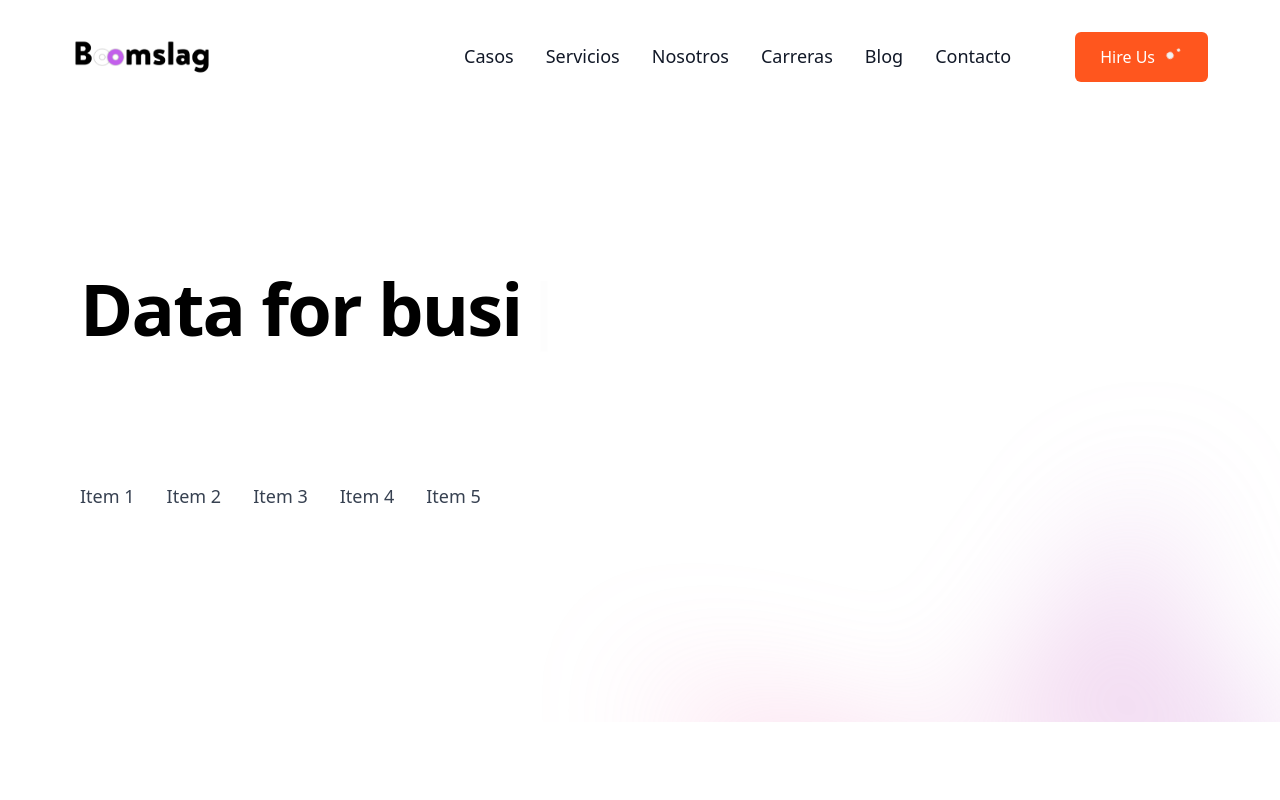
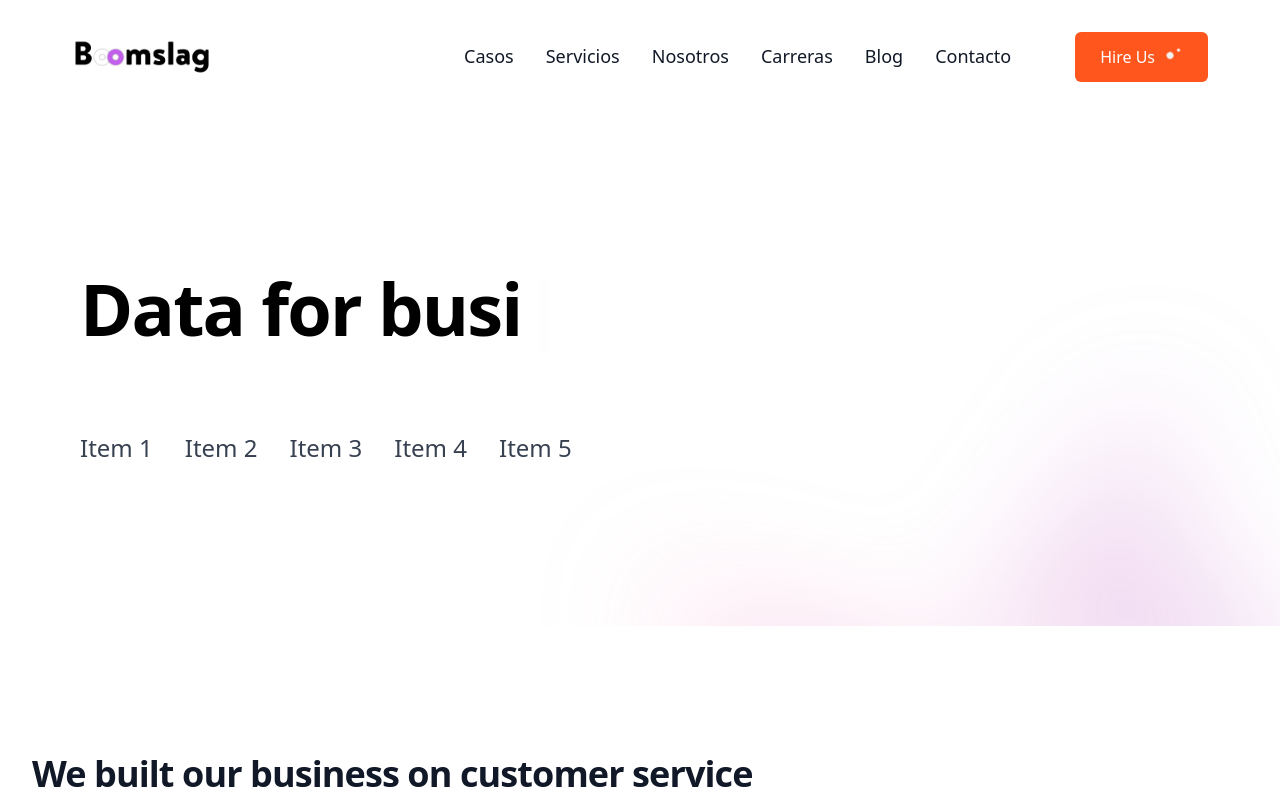
Before and after one commit to RdzYogi/marketing, a React (Create React App) app: page / in a window 1280 px wide. Shown: the top 800 px of the page. Built offline with nearby package versions, Linux system fonts and the light colour scheme.

Commit message:
adjusted links in home header

```diff
--- a/src/components/home/Header.js
+++ b/src/components/home/Header.js
@@ -25,29 +25,29 @@ function Header() {
                       onType={handleType}
                     />
                 </h1>
-                <ul className="flex gap-8 py-12">
+                <ul className="flex gap-8">
                   <li className="inline-flex border-b-2 border-transparent hover:border-orange-button transition duration-300 ease-in-out">
-                    <Link to="/" className="mt-6 text-lg font-medium leading-8 text-gray-700 sm:text-center">
+                    <Link to="/" className="mt-6 text-2xl font-medium leading-8 text-gray-700 sm:text-center">
                       Item 1
                     </Link>
                   </li>
                   <li className="inline-flex border-b-2 border-transparent hover:border-orange-button transition duration-300 ease-in-out">
-                    <Link to="/" className="mt-6 text-lg font-medium leading-8 text-gray-700 sm:text-center">
+                    <Link to="/" className="mt-6 text-2xl font-medium leading-8 text-gray-700 sm:text-center">
                       Item 2
                     </Link>
                   </li>
                   <li className="inline-flex border-b-2 border-transparent hover:border-orange-button transition duration-300 ease-in-out">
-                    <Link to="/" className="mt-6 text-lg font-medium leading-8 text-gray-700 sm:text-center">
+                    <Link to="/" className="mt-6 text-2xl font-medium leading-8 text-gray-700 sm:text-center">
                       Item 3
                     </Link>
                   </li>
                   <li className="inline-flex border-b-2 border-transparent hover:border-orange-button transition duration-300 ease-in-out">
-                    <Link to="/" className="mt-6 text-lg font-medium leading-8 text-gray-700 sm:text-center">
+                    <Link to="/" className="mt-6 text-2xl font-medium leading-8 text-gray-700 sm:text-center">
                       Item 4
                     </Link>
                   </li>
                   <li className="inline-flex border-b-2 border-transparent hover:border-orange-button transition duration-300 ease-in-out">
-                    <Link to="/" className="mt-6 text-lg font-medium leading-8 text-gray-700 sm:text-center">
+                    <Link to="/" className="mt-6 text-2xl font-medium leading-8 text-gray-700 sm:text-center">
                       Item 5
                     </Link>
                   </li>
```
